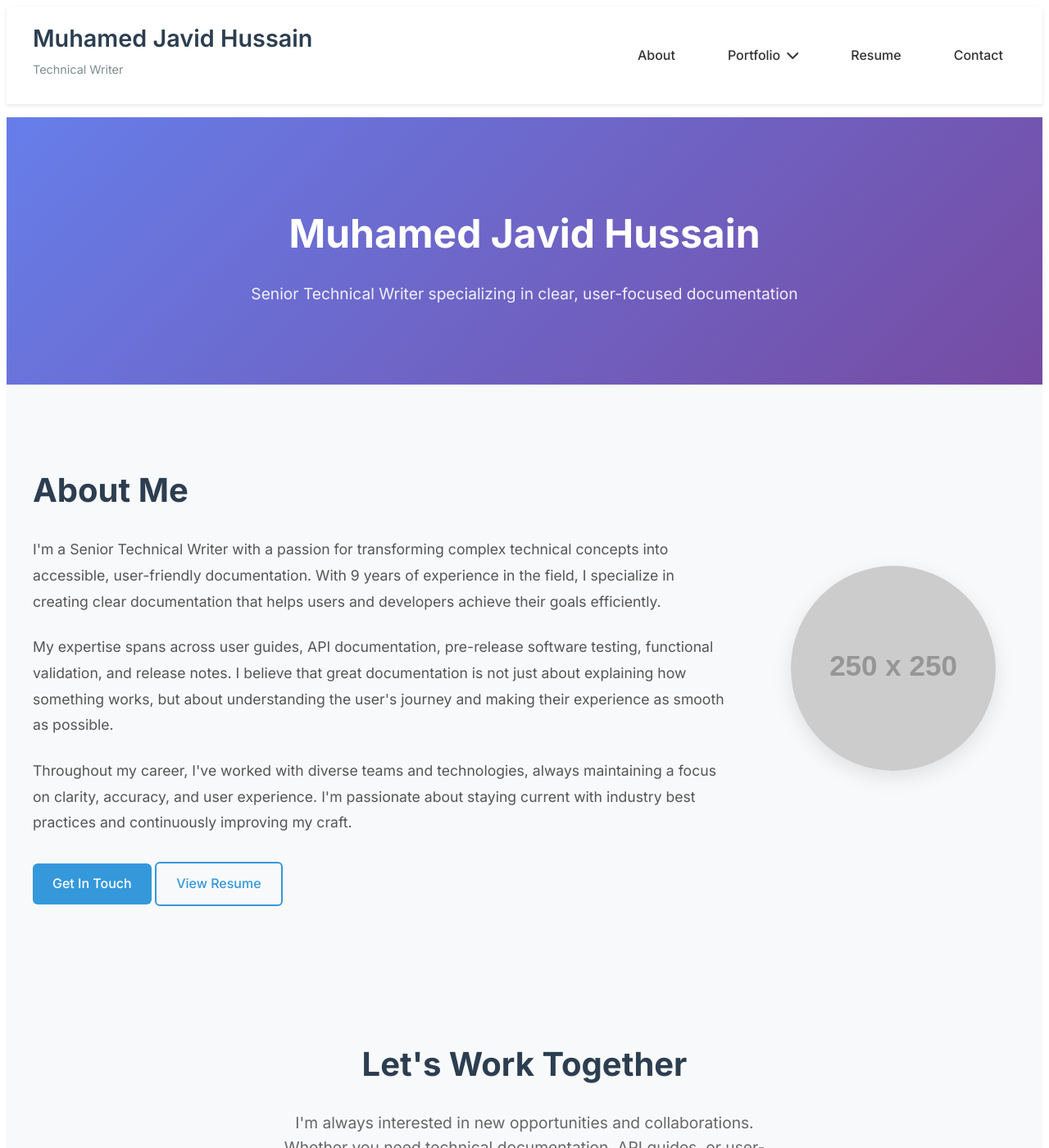
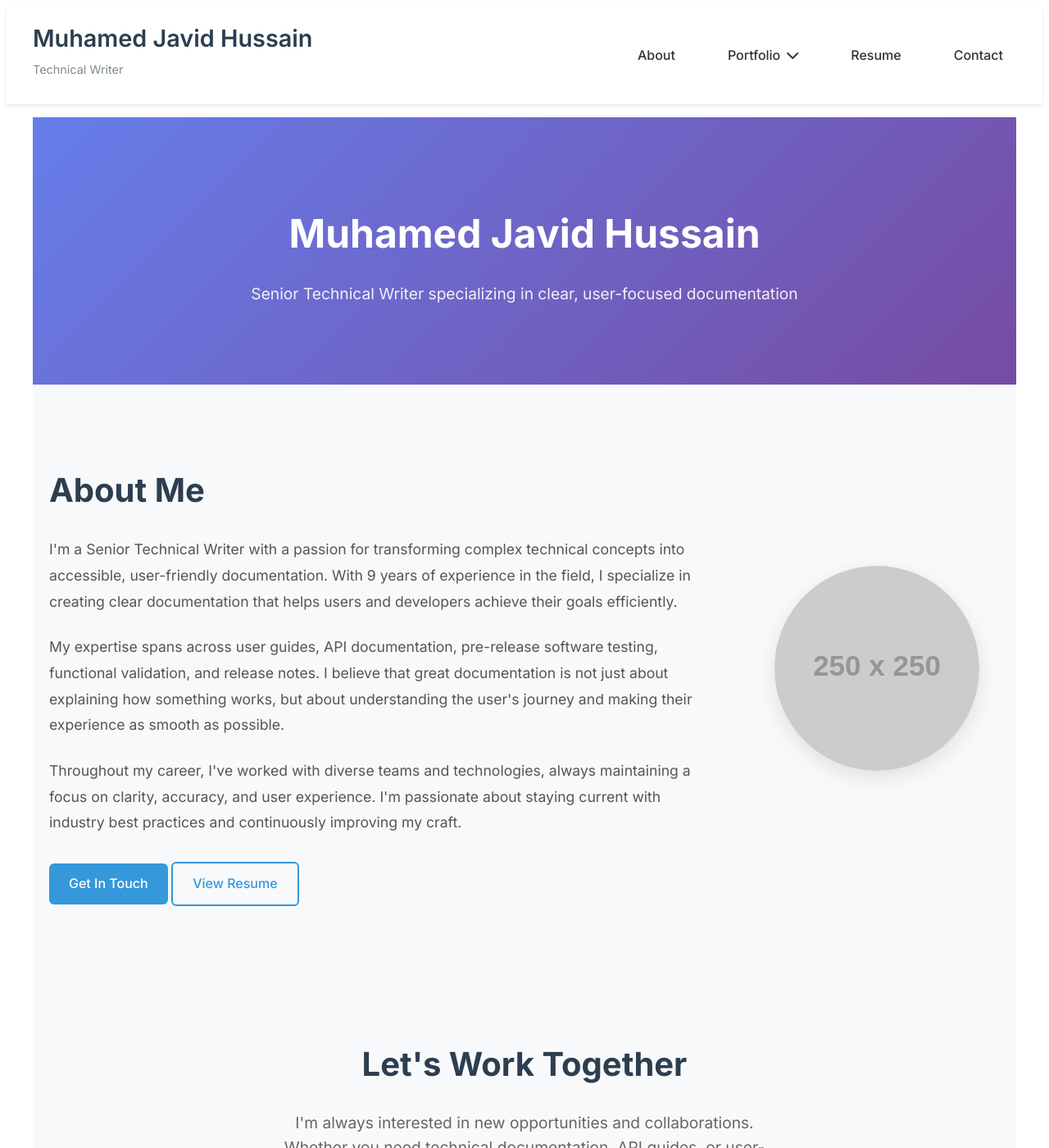
Before and after one commit to ashfaqfarook/Test, a Jekyll site: the page built from index.html, in a window 1280 px wide and 1400 px high. Shown: the whole window at 82% size. Built offline with Jekyll 4.4.1, drawn with Linux system fonts in a browser that asks for light colours.

Commit message:
margin fix

```diff
--- a/assets/main.css
+++ b/assets/main.css
@@ -19,7 +19,7 @@
 .wrapper {
     max-width: 1200px;
     margin: 0 auto;
-    padding: 0 2rem;
+    padding: 0 20px;
 }
 
 /* Header and Navigation */
@@ -428,6 +428,7 @@
 /* Page content styling */
 .page-content {
     padding: 1rem 0;
+    margin: 0 2rem;
 }
 
 .guide-content h1,
@@ -607,7 +608,11 @@
 
 @media (max-width: 480px) {
     .wrapper {
-        padding: 0 1.5rem;
+        padding: 0 15px;
+    }
+
+    .page-content {
+        margin: 0 1rem;
     }
 
     .portfolio-card,
```
